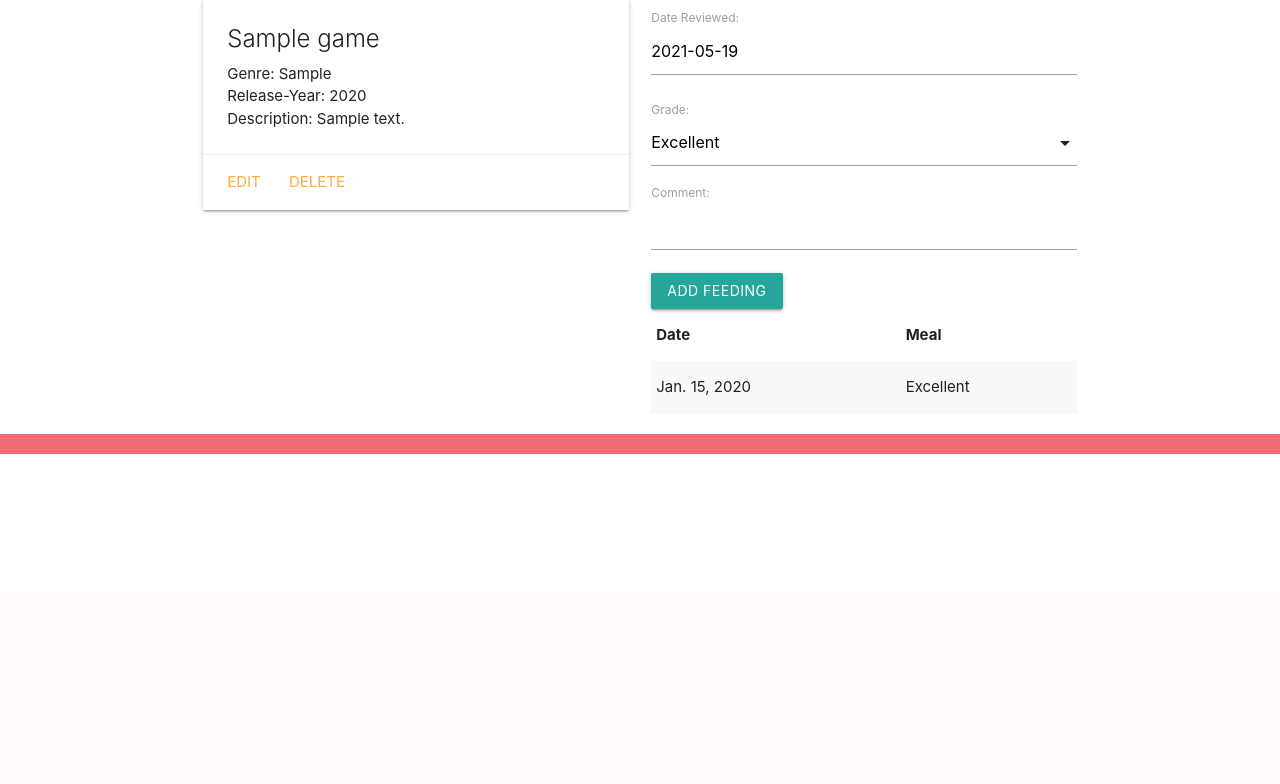
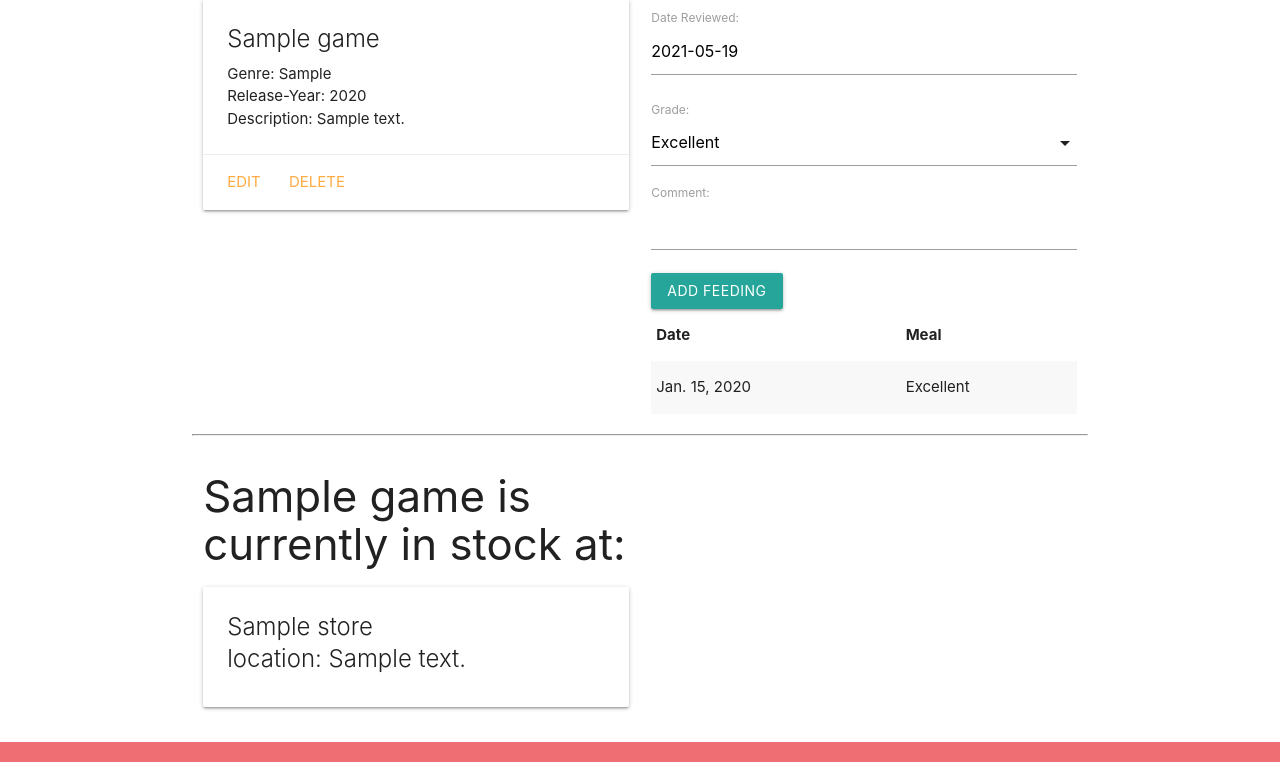
Before and after one commit to onionsalot/gamecollector, a Django app: page /games/1/ in a window 1280 px wide. Shown: the part 209-993 px from the top of the page. Before the commit the page ends 663 px from the top, so only its background shows below. Run offline with Django 3.2, Linux system fonts and the light colour scheme; tables that the repository leaves empty hold one stand-in row (values such as "Sample post").

Commit message:
display all stores that have game in stock

```diff
--- a/main_app/admin.py
+++ b/main_app/admin.py
@@ -1,6 +1,7 @@
 from django.contrib import admin
-from .models import Game, Review
+from .models import Game, Review, Store
 
 # Register your models here.
 admin.site.register(Game)
 admin.site.register(Review)
+admin.site.register(Store)
--- a/main_app/models.py
+++ b/main_app/models.py
@@ -9,6 +9,15 @@ GRADES = (
     ('E', 'Mediocre'),
     ('F', 'Failure')
 )
+class Store(models.Model):
+    name = models.CharField(max_length=100)
+    address = models.CharField(max_length=100)
+
+    def __str__(self):
+        return self.name
+
+    def get_absolute_url(self):
+        return reverse('stores_detail', kwargs={'pk': self.id})
 
 # Create your models here.
 class Game(models.Model):
@@ -16,6 +25,7 @@ class Game(models.Model):
     genre = models.CharField(max_length=100)
     description = models.TextField(max_length=250)
     release_year = models.IntegerField()
+    stores = models.ManyToManyField(Store)
 
     def __str__(self):
         return self.name
--- a/main_app/templates/games/detail.html
+++ b/main_app/templates/games/detail.html
@@ -39,6 +39,28 @@
     </table>
   </div>
 </div>
+<!-- This is all new markup to be added just above the <script> tag -->
+  <hr>
+  <div class="row">
+    <div class="col s6">
+      <h3>{{ game.name }} is currently in stock at:</h3>
+      {% if game.stores.count %}
+        {% for store in game.stores.all %}
+          <div class="card">
+            <div class="card-content">
+              <span class="card-title">
+                {{ store.name}}<br>
+                location: {{ store.address }}
+              </span>
+            </div>
+          </div>
+        {% endfor %}
+      {% else %}
+        <h5>No Toys :(</h5>
+      {% endif %}
+    </div>
+    <!-- Available toys will come after this line -->
+  </div>
 <script>
   const dateEl = document.getElementById('id_date');
   M.Datepicker.init(dateEl, {
```
Also changed, not shown: main_app/migrations/0004_auto_20210519_2120.py (added).
